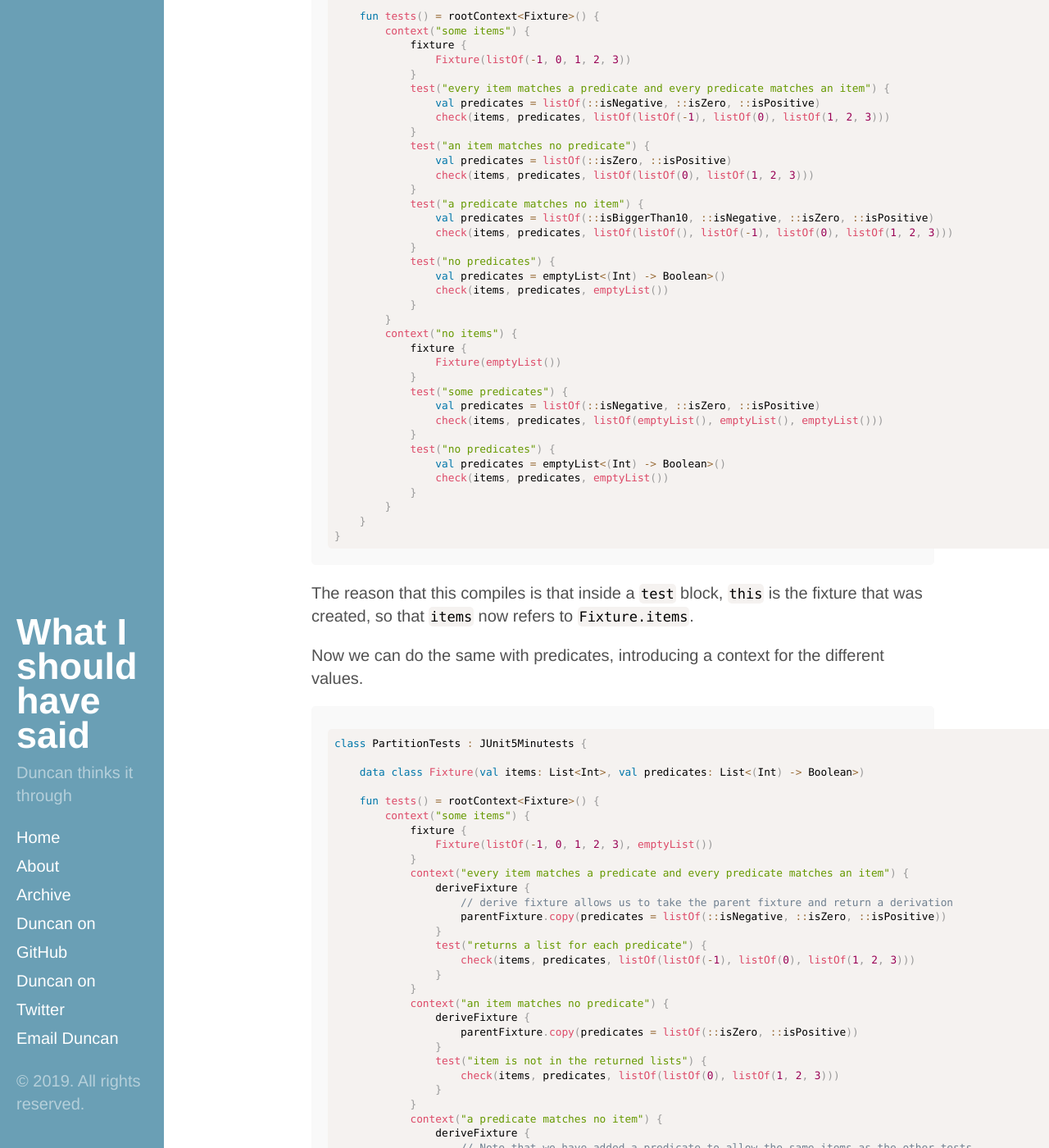
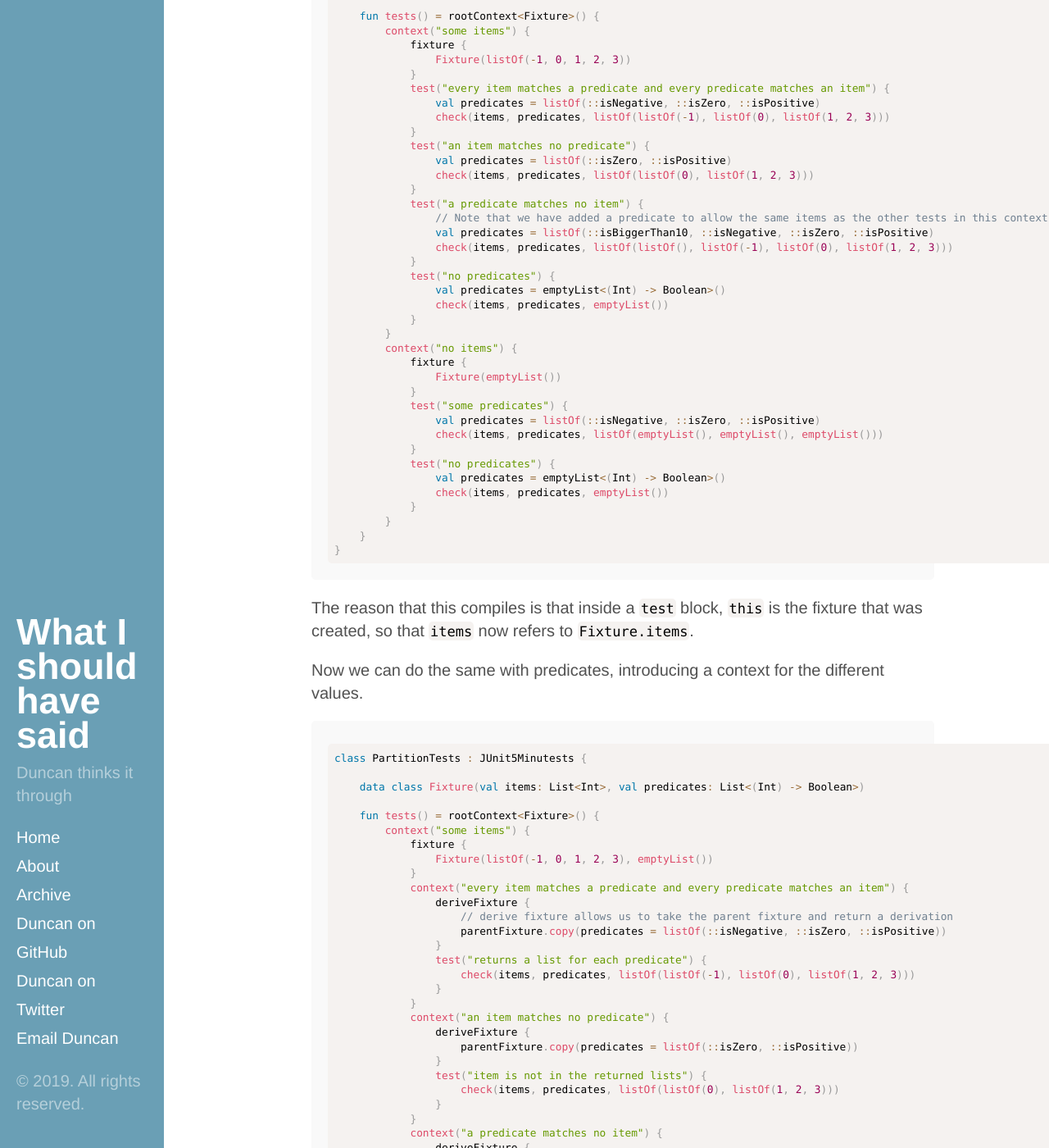
Before and after one commit to dmcg/dmcg.github.io, a Jekyll site: the page built from _posts/2019-02-17-test-driven-to-specification-with-minutest-part2.md, in a window 1280 px wide and 1400 px high, scrolled down 4213 px. Shown: the whole window at 82% size. Built offline with Jekyll 4.4.1, drawn with Linux system fonts in a browser that asks for light colours; comment, search, counter and statistics services are not loaded; some of the changed text lies outside the part shown.

Commit message:
Fix more issues in 2019-02-17-test-driven-to-specification-with-minutest-part2.md

```diff
--- a/_posts/2019-02-17-test-driven-to-specification-with-minutest-part2.md
+++ b/_posts/2019-02-17-test-driven-to-specification-with-minutest-part2.md
@@ -207,6 +207,7 @@ class PartitionTests : JUnit5Minutests {
                 check(items, predicates, listOf(listOf(0), listOf(1, 2, 3)))
             }
             test("a predicate matches no item") {
+                // Note that we have added a predicate to allow the same items as the other tests in this context
                 val predicates = listOf(::isBiggerThan10, ::isNegative, ::isZero, ::isPositive)
                 check(items, predicates, listOf(listOf(), listOf(-1), listOf(0), listOf(1, 2, 3)))
             }
--- a/_sass/_code.scss
+++ b/_sass/_code.scss
@@ -17,7 +17,7 @@ pre {
 }
 
 code {
-  padding: .25em .5em;
+  padding: 0.1em 0.1em;
   font-size: 85%;
   color: $code-color;
   background-color: #f9f9f9;
```
Also changed, not shown: other parts of _posts/2019-02-17-test-driven-to-specification-with-minutest-part2.md (+0 -1 lines).
